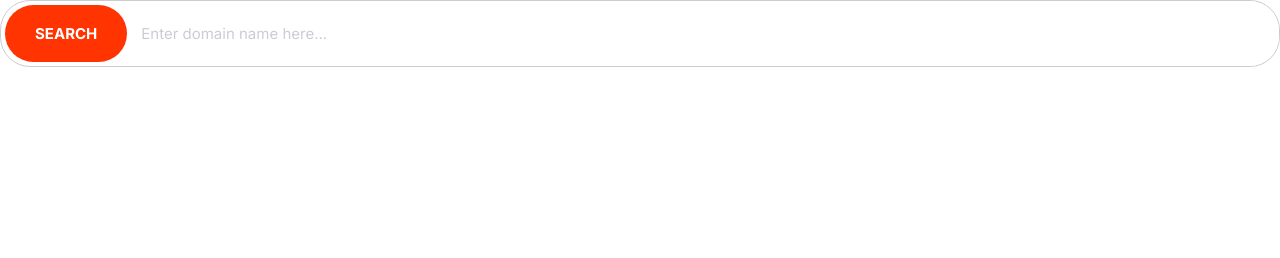
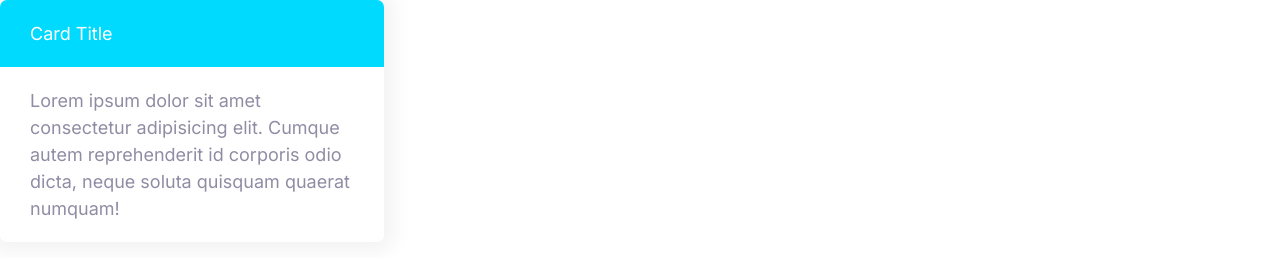
Before and after one commit to caiudias/cursomosh, a plain HTML site: page index.html in a window 1280 px wide. Drawn offline with Linux system fonts and the light colour scheme.

Commit message:
sorted card

```diff
--- a/css/styles.css
+++ b/css/styles.css
@@ -228,3 +228,21 @@ a {
     font-size: 1.5rem;
   }
 }
+/* Cards */
+.card {
+  border-radius: 7px;
+  box-shadow: 0 0 20px 10px #f3f3f3;
+  overflow: hidden;
+}
+.card__header,
+.card__body {
+  padding: 2rem 3rem;
+}
+.card--primary .card__header {
+  background-color: var(--color-primary);
+  color: #fff;
+}
+.card--secondary .card__header {
+  background-color: var(--color-secondary);
+  color: #fff;
+}
--- a/index.html
+++ b/index.html
@@ -15,9 +15,15 @@
     <link rel="stylesheet" href="css/styles.css" />
   </head>
   <body>
-    <div class="input-group">
-      <button class="button button--accent">Search</button>
-      <input type="text" class="input" placeholder="Enter domain name here..." />
+    <div style="width: 30%">
+      <div class="card card--secondary">
+        <header class="card__header">Card Title</header>
+        <div class="card__body">
+          Lorem ipsum dolor sit amet consectetur adipisicing elit. Cumque autem
+          reprehenderit id corporis odio dicta, neque soluta quisquam quaerat
+          numquam!
+        </div>
+      </div>
     </div>
   </body>
 </html>
```
